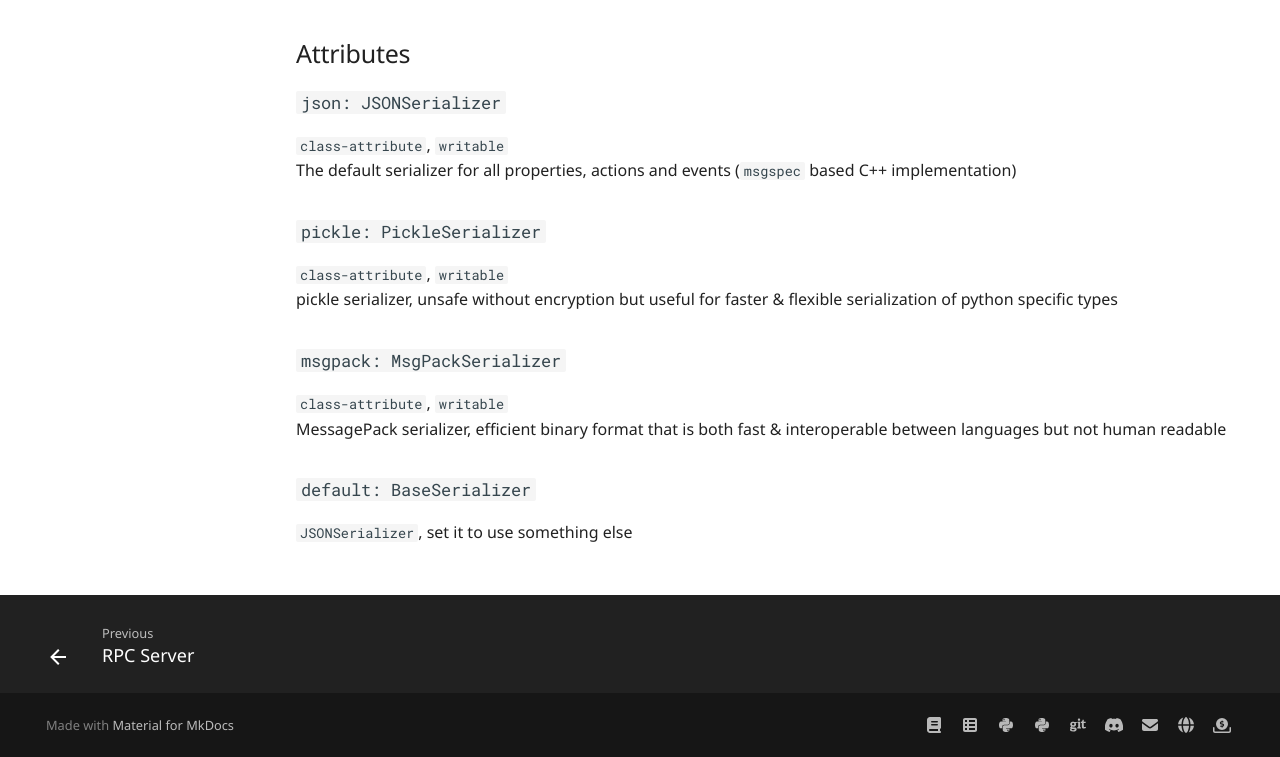
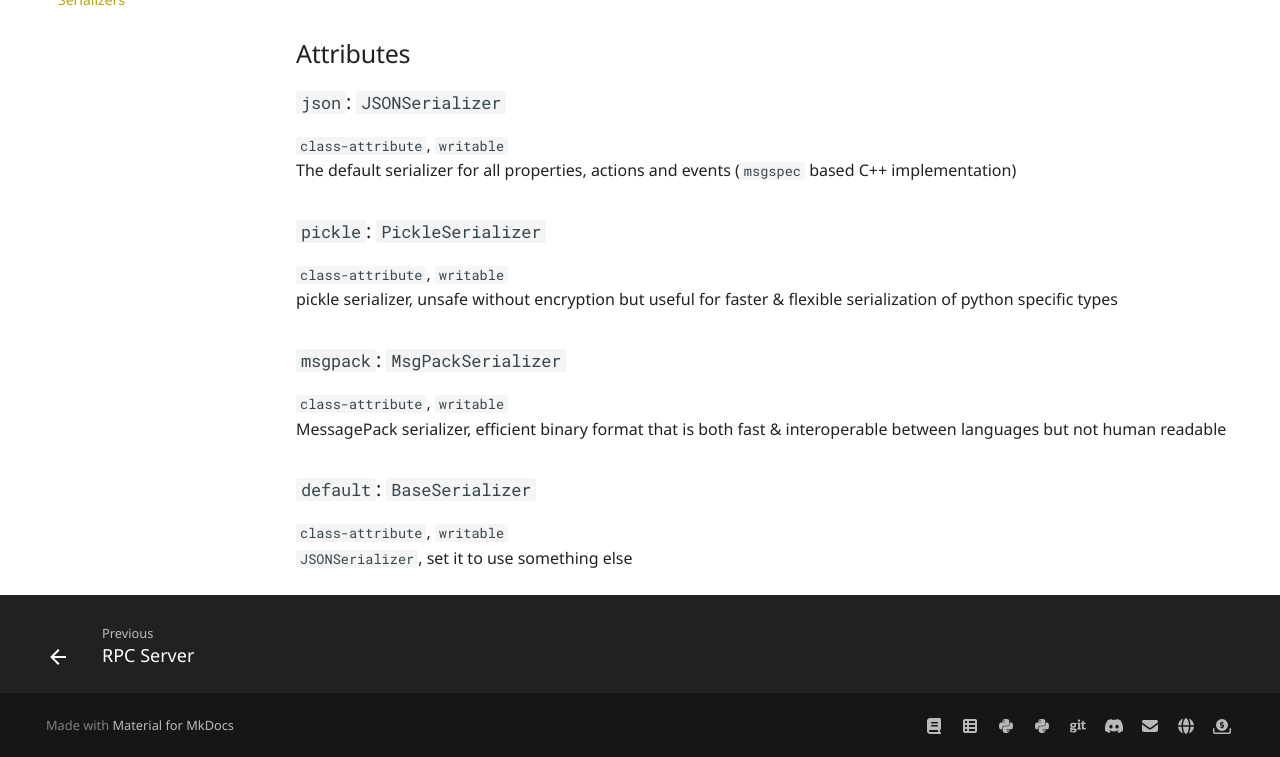
Before and after one commit to hololinked-dev/docs, an MkDocs documentation site: the page built from docs/api-reference/serializers/index.md, in a window 1280 px wide and 1132 px high, cut to the strip 375-1132 px from the top of the window. Built offline with MkDocs 1.6.1 and Material for MkDocs 9.7.7, drawn with Linux system fonts in a browser that asks for light colours; some web fonts are replaced; comment, search, counter and statistics services are not loaded.

```diff
--- a/docs/api-reference/serializers/index.md
+++ b/docs/api-reference/serializers/index.md
@@ -11,17 +11,18 @@
 
 ## Attributes
 
-### `json: JSONSerializer`
+### `json`: `JSONSerializer`
 `class-attribute`, `writable` <br />
 The default serializer for all properties, actions and events (`msgspec` based C++ implementation)
 
-### `pickle: PickleSerializer`
+### `pickle`: `PickleSerializer`
 `class-attribute`, `writable` <br />
 pickle serializer, unsafe without encryption but useful for faster & flexible serialization of python specific types
 
-### `msgpack: MsgPackSerializer`
+### `msgpack`: `MsgPackSerializer`
 `class-attribute`, `writable` <br />
 MessagePack serializer, efficient binary format that is both fast & interoperable between languages but not human readable
 
-### `default: BaseSerializer`
+### `default`: `BaseSerializer`
+`class-attribute`, `writable` <br />
 `JSONSerializer`, set it to use something else
--- a/mkdocs.yml
+++ b/mkdocs.yml
@@ -45,6 +45,11 @@ nav:
     - Events:
       - Event: api-reference/events/index.md
       - EventDispatcher: api-reference/events/event-dispatcher.md
+    - Clients:
+      - Abstractions:
+        - ConsumedThingAction: api-reference/clients/bases/cta.md
+        - ConsumedThingProperty: api-reference/clients/bases/ctp.md
+        - ConsumedThingEvent: api-reference/clients/bases/cte.md
     - Protocols:
       - HTTP:
         - HTTPServer: api-reference/protocols/http/http-server.md
@@ -57,6 +62,7 @@ nav:
           - AsyncZMQClient: api-reference/protocols/zmq/brokers/async-zmq-client.md
           - MessageMappedClientPool: api-reference/protocols/zmq/brokers/message-mapped-zmq-client-pool.md
         - RPC Server: api-reference/protocols/zmq/rpc-server.md
+
     - Serializers:
       - Serializers: api-reference/serializers/index.md
 
```
Also changed, not shown: docs/api-reference/clients/base.md (added, +34 -0 lines), docs/api-reference/clients/bases/cta.md (added, +11 -0 lines), docs/api-reference/clients/bases/cte.md (added, +9 -0 lines), docs/api-reference/clients/bases/ctp.md (added, +12 -0 lines).
